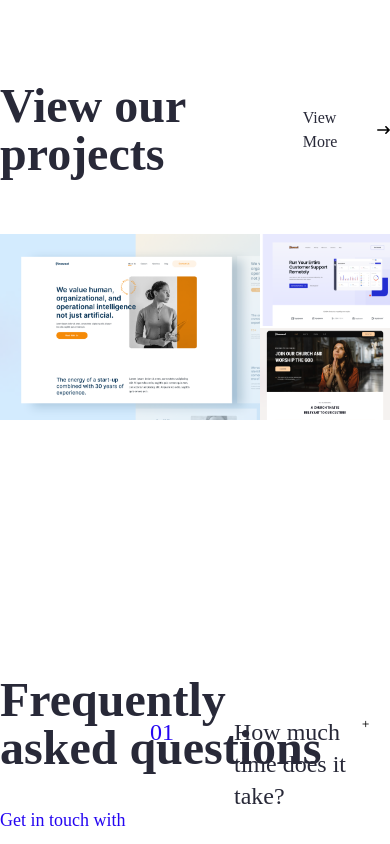
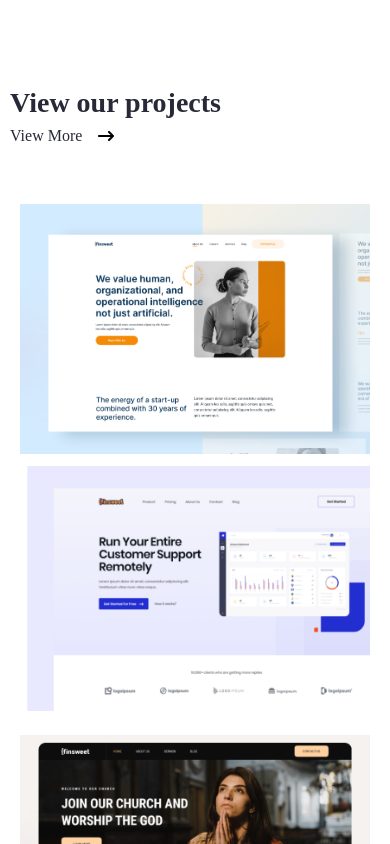
Before and after one commit to sajibkhandev/finsweet_2405, a React (Vite) app: page / in a window 390 px wide. Shown: the part 2240-3084 px from the top of the page. Built offline with nearby package versions, Linux system fonts and the light colour scheme.

Commit message:
faq respoisve done

```diff
--- a/src/Layouts/FaqSection.jsx
+++ b/src/Layouts/FaqSection.jsx
@@ -8,13 +8,13 @@ const FaqSection = () => {
   return (
     <section className='py-128'>
         <Container>
-            <Flex className=''>
-                <div className='w-4/12 relative '>
-                <h3 className='text-5xl text-[#282938] font-semibold font-pop w-[341px]'>Frequently asked questions</h3>
+            <Flex className='!block md:!flex'>
+                <div className='md:w-4/12 relative '>
+                <h3 className='text-[28px] md:text-5xl text-[#282938] font-semibold font-pop md:w-[341px]'>Frequently asked questions</h3>
 
-                <div className=' group flex items-center text-[#2405F2] text-lg font-pop font-medium absolute top-[130px] left-[0px]'><a  href="">Get in touch with us</a><FaArrowRightLong className='absolute top-[6px] left-[156px] opacity-0 group-hover:opacity-100'/></div>
+                <div className=' group flex items-center text-[#2405F2] text-lg font-pop font-medium absolute top-[100px] md:top-[130px] left-[0px]'><a  href="">Get in touch with us</a><FaArrowRightLong className='absolute top-[6px] left-[156px] opacity-0 group-hover:opacity-100'/></div>
                 </div>
-                <div className='w-8/12 '>
+                <div className='md:w-8/12 '>
                  <Faqs/>
                 </div>
 
--- a/src/Layouts/Project.jsx
+++ b/src/Layouts/Project.jsx
@@ -10,18 +10,18 @@ const Project = () => {
   return (
     <section className='py-[128px]'>
         <Container>
-            <Flex className='justify-between'>
-                <h2 className='text-5xl text-[#282938] font-pop font-semibold'>View our projects</h2>
+            <Flex className='!block md:justify-between md:!flex px-2.5 md:px-0'>
+                <h2 className='text-[28px] md:text-5xl text-[#282938] font-pop font-semibold'>View our projects</h2>
                 <div className='flex items-center gap-x-4'>
                     <h4 className='text-[#282938] text-base font-medium font-pop '>View More</h4>
                     <FaArrowRightLong/>
                 </div>
             </Flex>
 
-            <Flex >
-                <div className='w-8/12 relative group/main mt-14'>
-                <img src={Project1} alt="" />
-                <div className='hidden group-hover/main:block group-hover/main:w-[52%]  w-[0px] h-full bg-gradient-to-r from-[#6F7CA1] to-[#363766] opacity-85 absolute top-0 left-0 pt-[312px] px-12'>
+            <Flex className='!block md:!flex'>
+                <div className='md:w-8/12 relative group/main mt-14'>
+                <img className='px-5 md:px-0' src={Project1} alt="" />
+                <div className='hidden md:group-hover/main:block group-hover/main:w-[52%]  w-[0px] h-full bg-gradient-to-r from-[#6F7CA1] to-[#363766] opacity-85 absolute top-0 left-0 pt-[312px] px-12'>
 
                     <h4 className='text-3xl text-white font-pop font-medium w-[313px]'>Workhub office Webflow Webflow Design</h4>
                     <p className='text-base text-white font-pop font-medium w-[278px] pt-10'>Euismod faucibus turpis eu gravida mi. Pellentesque et velit aliquam </p>
@@ -32,9 +32,9 @@ const Project = () => {
 
 
                 </div>
-                <div className='w-4/12 flex flex-col justify-between items-center mt-14'>
-                <img src={Project2} alt="" />
-                <img src={Project3} alt="" />
+                <div className='md:w-4/12 flex flex-col justify-between items-center md:mt-14'>
+                <img className='px-5 py-3 md:px-0 md:py-0' src={Project2} alt="" />
+                <img className='px-5 py-3 md:px-0 md:py-0' src={Project3} alt="" />
                 </div>
             </Flex>
         </Container>
--- a/src/components/FAQ.jsx
+++ b/src/components/FAQ.jsx
@@ -12,11 +12,11 @@ const FAQ = ({ number, title, dec }) => {
     }
     return (
         <div className='border-b-2 border-[#ECECF1] py-5'>
-            <Flex className='justify-between px-5 py-5 '>
+            <Flex className='flex justify-between items-center px-5 py-5 '>
 
-                <Flex className='gap-x-[60px]'>
-                    <span className='text-2xl text-[#2405F2] font-pop font-medium'>{number}</span>
-                    <h2 className='text-2xl text-[#282938] font-pop font-medium'>{title}</h2>
+                <Flex className='gap-x-[10px] md:gap-x-[60px]'>
+                    <span className='text-lg md:text-2xl text-[#2405F2] font-pop font-medium'>{number}</span>
+                    <h2 onClick={handleClick} className='text-lg md:text-2xl text-[#282938] font-pop font-medium'>{title}</h2>
                 </Flex>
                 {
                     show ? <RxCross2 onClick={handleClick} /> :
@@ -25,7 +25,7 @@ const FAQ = ({ number, title, dec }) => {
             </Flex>
             {
                 show &&
-                <p className='px-[104px] text-lg text-[#282938] font-pop font-medium  py-2.5'>{dec}</p>
+                <p className=' px-10 md:px-[104px] text-lg text-[#282938] font-pop font-medium  py-2.5'>{dec}</p>
             }
 
         </div>
```
